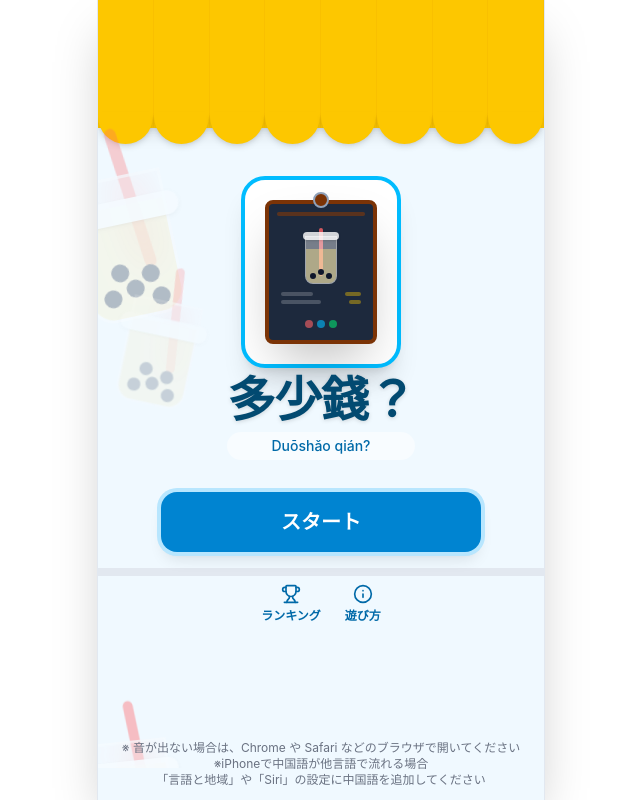
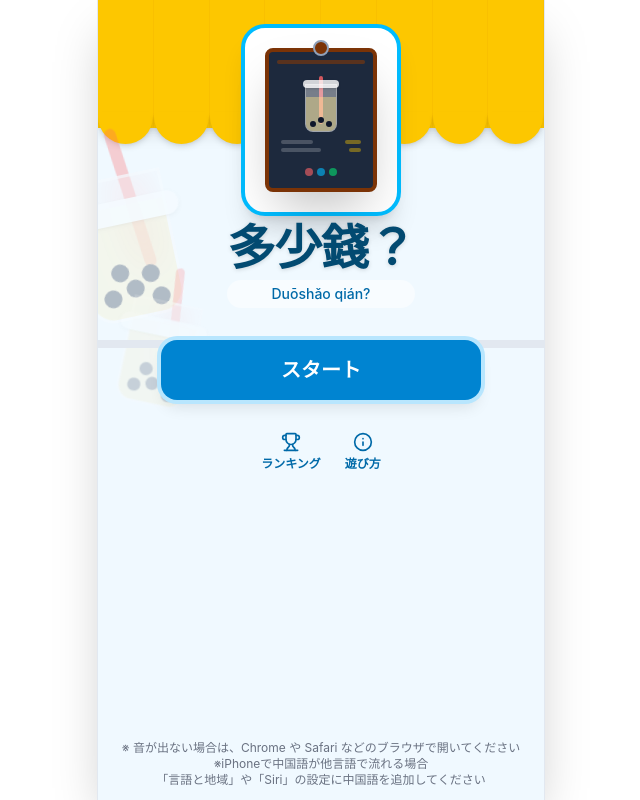
Before and after one commit to suro0411/duoshaoqian, a React (Vite) app: page / in a window 1280 px wide. Shown: the whole page, without its empty margins (319-959 px from the left). Built offline with nearby package versions, Linux system fonts and the light colour scheme.

Commit message:
try deploy (working on dev)

```diff
--- a/src/App.tsx
+++ b/src/App.tsx
@@ -608,7 +608,8 @@ const checkAnswer = () => {
 
 
   return (
-    <div className="w-full h-screen max-w-md mx-auto bg-sky-50 shadow-2xl overflow-hidden font-sans text-slate-800 flex flex-col relative border-x border-slate-200">
+    <div className="w-full min-h-[100dvh] max-w-md mx-auto bg-sky-50 shadow-2xl overflow-hidden font-sans text-slate-800 flex flex-col relative border-x border-slate-200">
+
       {gameState === 'title' && renderTitle()}
 
       {gameState === 'title' && (
```
